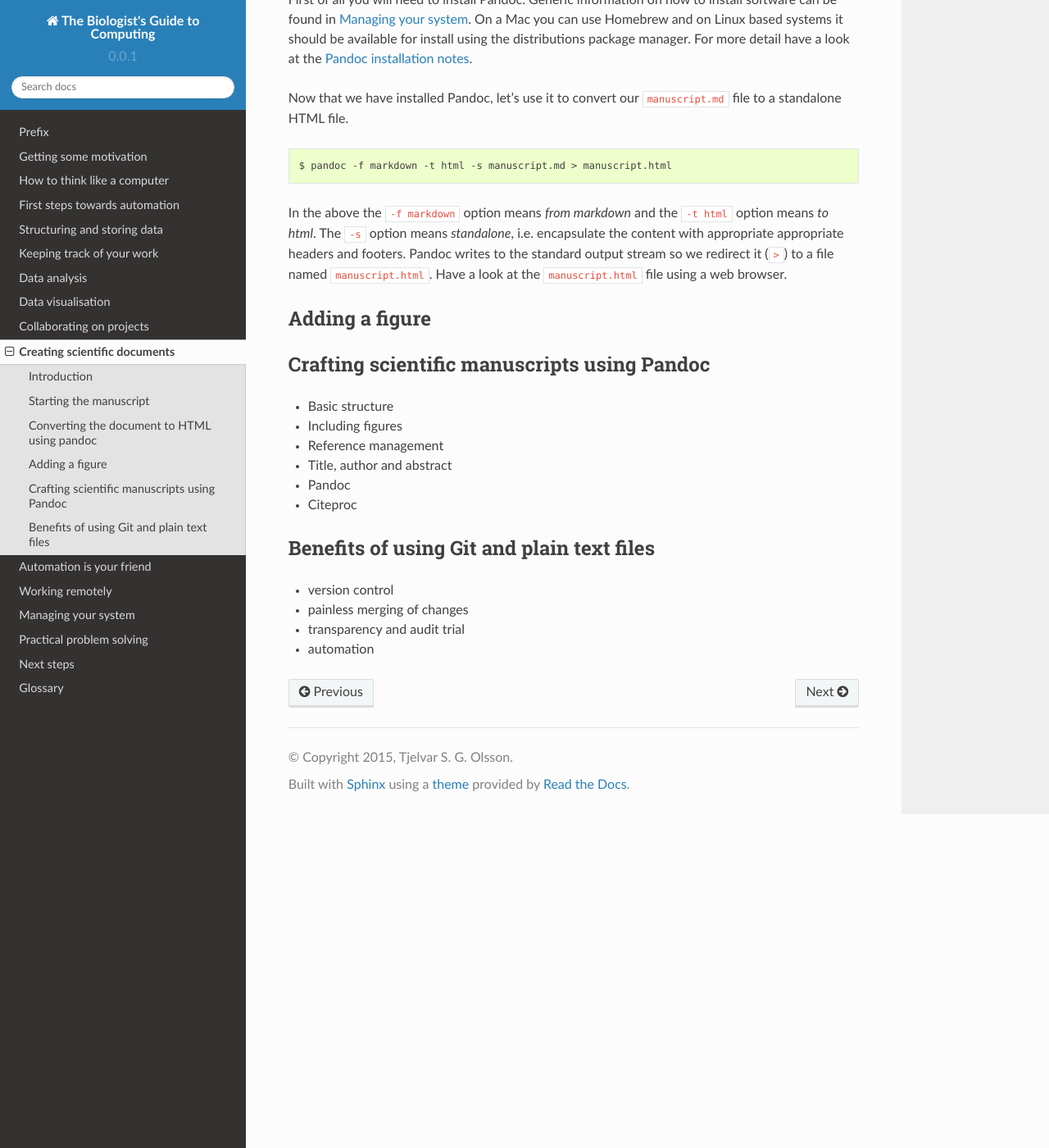
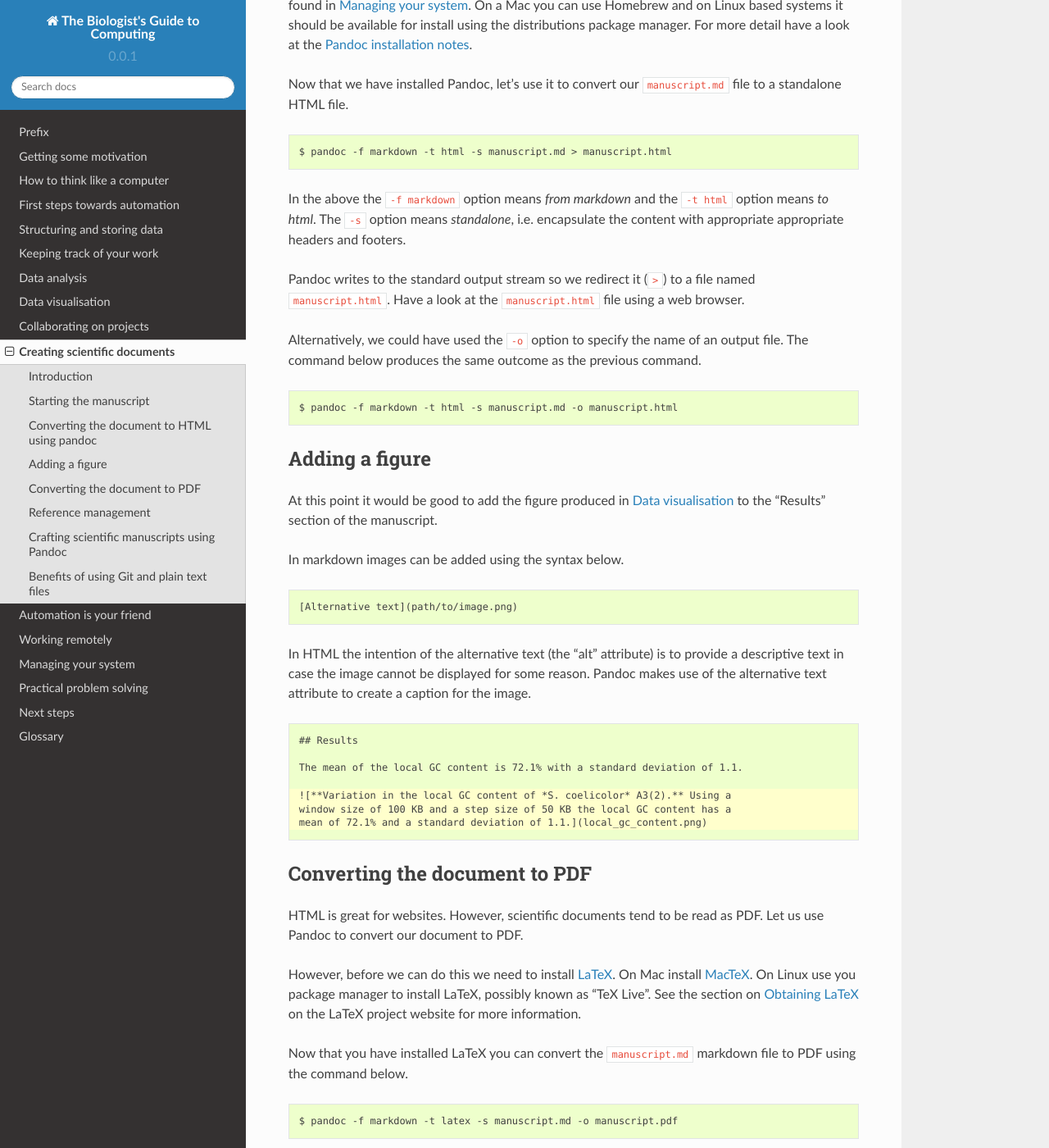
Before and after one commit to tjelvar-olsson/biologists-guide-to-computing, a Sphinx documentation site: the page built from source/creating-scientific-documents.rst, in a window 1280 px wide and 1400 px high, scrolled down 1412 px. Shown: the whole window at 82% size. Built offline with Sphinx 7.4.7 and the Read the Docs theme 2.0.0, drawn with Linux system fonts in a browser that asks for light colours; some of the changed text lies outside the part shown.

Commit message:
Added more content to pandoc chapter

```diff
--- a/source/creating-scientific-documents.rst
+++ b/source/creating-scientific-documents.rst
@@ -37,9 +37,8 @@ a file named ``manuscipt.md``.
     products of pharmaceutical relevance.
 
     In 2002 the genome of *S. coelicolor*  A3(2), the model actinomycete
-    organism, was sequenced.
-
-    In this study we investigate the local GC content of this organism.
+    organism, was sequenced.  In this study we investigate the local GC content
+    of this organism.
 
 
     ## Methodology
@@ -93,12 +92,75 @@ file to a standalone HTML file.
 In the above the ``-f markdown`` option means *from markdown* and the ``-t
 html`` option means *to html*. The ``-s`` option means *standalone*, i.e.
 encapsulate the content with appropriate appropriate headers and footers.
+
 Pandoc writes to the standard output stream so we redirect it (``>``) to a file
 named ``manuscript.html``. Have a look at the ``manuscript.html`` file
 using a web browser.
 
+Alternatively, we could have used the ``-o`` option to specify the name
+of an output file. The command below produces the same outcome as the
+previous command.
+
+.. code-block:: none
+
+    $ pandoc -f markdown -t html -s manuscript.md -o manuscript.html
+
 Adding a figure
 ---------------
+
+At this point it would be good to add the figure produced in
+:doc:`data-visualisation` to the "Results" section of the manuscript.
+
+In markdown images can be added using the syntax below.
+
+.. code-block:: none
+
+    [Alternative text](path/to/image.png)
+
+In HTML the intention of the alternative text (the "alt" attribute) is to
+provide a descriptive text in case the image cannot be displayed for some
+reason. Pandoc makes use of the alternative text attribute to create
+a caption for the image.
+
+
+.. code-block:: none
+    :emphasize-lines: 5-7
+
+    ## Results
+
+    The mean of the local GC content is 72.1% with a standard deviation of 1.1.
+
+    ![**Variation in the local GC content of *S. coelicolor* A3(2).** Using a
+    window size of 100 KB and a step size of 50 KB the local GC content has a
+    mean of 72.1% and a standard deviation of 1.1.](local_gc_content.png)
+
+
+Converting the document to PDF
+------------------------------
+
+HTML is great for websites. However, scientific documents tend to be read as
+PDF. Let us use Pandoc to convert our document to PDF.
+
+However, before we can do this we need to install
+`LaTeX <https://www.latex-project.org>`_. On Mac install
+`MacTeX <http://www.tug.org/mactex>`_. On Linux use you package manager
+to install LaTeX, possibly known as "TeX Live". See the
+section on `Obtaining LaTeX <https://latex-project.org/ftp.html>`_ on
+the LaTeX project website for more information.
+
+Now that you have installed LaTeX you can convert the ``manuscript.md``
+markdown file to PDF using the command below.
+
+.. code-block:: none
+
+    $ pandoc -f markdown -t latex -s manuscript.md -o manuscript.pdf
+
+In the above we use the ``-t latex`` option to specify that the
+``manuscript.pdf`` output file should be built using LaTex.
+
+Reference management
+--------------------
+
 
 Crafting scientific manuscripts using Pandoc
 --------------------------------------------
```
